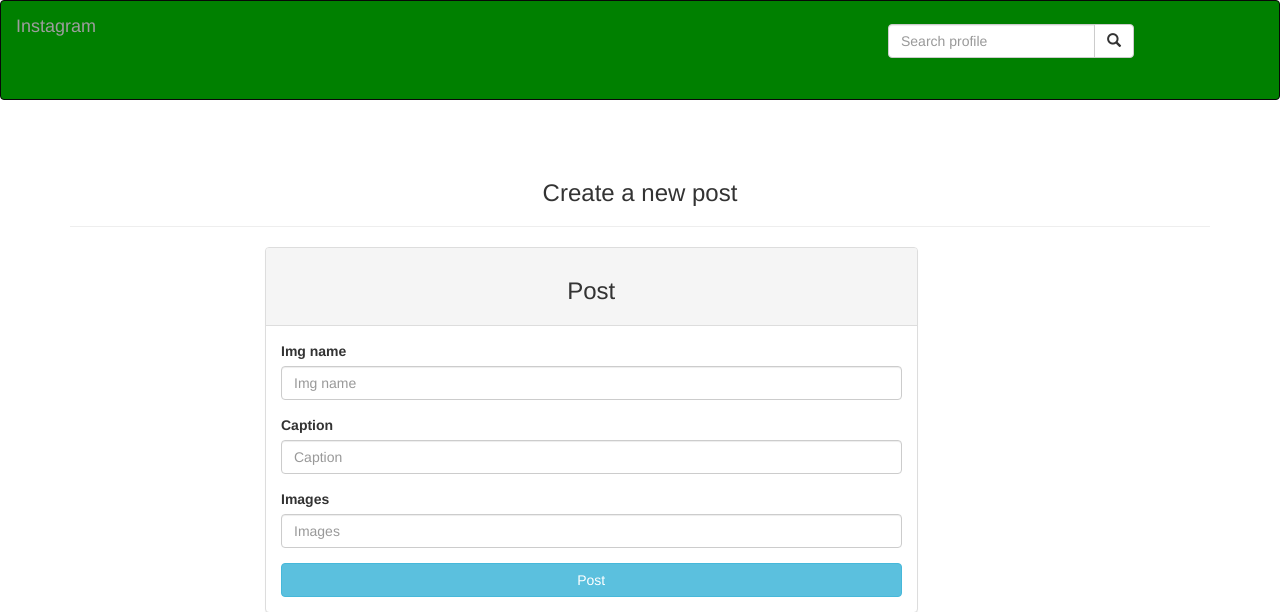
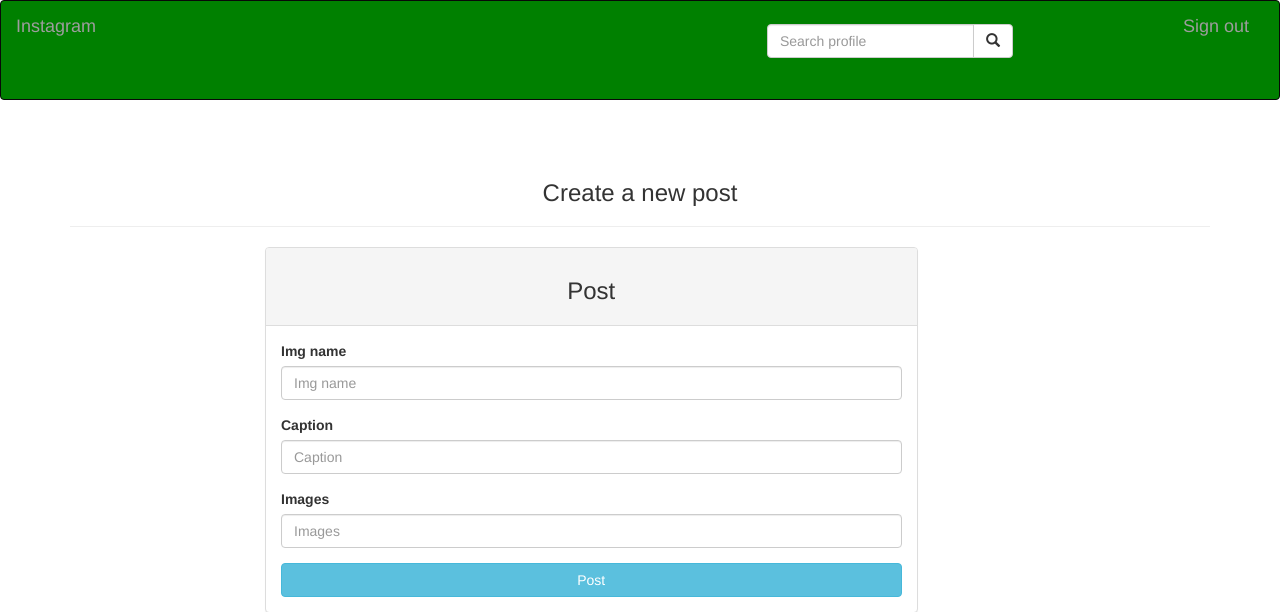
Before and after one commit to kurgatfelo/instagramapp, a Django app: page /posts/ in a window 1280 px wide. Shown: the top 612 px of the page. Run offline with Django 4.2, Linux system fonts and the light colour scheme; a user stored in the database is signed in; some libraries are stand-ins or nearby versions.

Commit message:
add navbar templaye

```diff
--- a/instagram/templates/navbar.html
+++ b/instagram/templates/navbar.html
@@ -17,7 +17,18 @@
 
             <div class="collapse navbar-collapse" id="navbarToggle">
 
-
+                <div class="navbar-right">
+                    <ul class="navbar-nav mr-auto" style="list-style: none">
+                        {% if user.is_authenticated %}
+                        <a href="/logout" class="navbar-brand">
+                            Sign out</a>
+                        {% else %}
+                        <li>
+                            <a class='btn btn-default' href="/accounts/login">Login</a>
+                        </li>
+                        {% endif %}
+                    </ul>
+                </div>
 
                 <div class="col-sm-4 col-md-4 navbar-right">
                     <form class="navbar-form" role="search" action="{% url 'search' %}">
```
